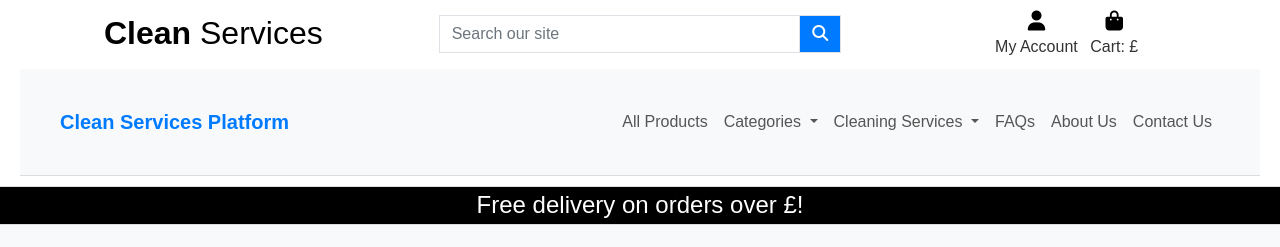
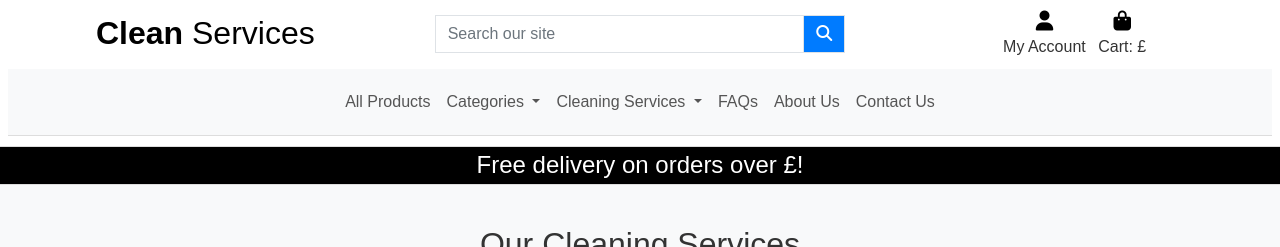
Before and after one commit to jandejager10/clean_services_platform, a Django app: template home/templates/home/index.html in a window 1280 px wide. Shown: the top 247 px of the page. Run offline with Django 3.2, Linux system fonts and the light colour scheme; the template is opened without the code that fills it, so the values that code supplies are empty; some libraries are stand-ins or nearby versions.

Commit message:
main content positioning fixed

```diff
--- a/home/templates/home/index.html
+++ b/home/templates/home/index.html
@@ -15,7 +15,7 @@
 {% endblock %}
 
 {% block content %}
-    <div class="container my-5">
+    <div class="home-content">
         <!-- Featured Services Section -->
         <section class="featured-services">
             <h2 class="text-center mb-4">Our Cleaning Services</h2>
--- a/static/css/base.css
+++ b/static/css/base.css
@@ -10,14 +10,52 @@ body, h1, h2, h3, p, ul, ol, li, a {
 
 /* Body and Containers */
 body {
+    display: flex;
+    flex-direction: column;
+    min-height: 100vh;
     background-color: #f8f9fa;
     line-height: 1.6;
 }
 
-.container {
+.site-header {
+    position: fixed;
+    top: 0;
+    left: 0;
+    right: 0;
+    background-color: white;
+    border-bottom: 1px solid #ddd;
+    z-index: 1000;
+    width: 100%;
+}
+
+.content-wrapper {
+    flex: 1 0 auto;
+    width: 100%;
+    max-width: 1200px;
+    margin: 0 auto;
+}
+
+.main-content {
+    padding: 20px;
+}
+
+.navbar-container {
+    max-width: 1200px;
+    margin: 0 auto;
+    padding: 0 20px;
+}
+
+.home-content {
     max-width: 1200px;
     margin: 0 auto;
     padding: 20px;
+}
+
+.site-footer {
+    flex-shrink: 0;
+    background-color: #343a40;
+    color: white;
+    padding: 20px 0;
 }
 
 /* Layout Styles */
@@ -171,4 +209,8 @@ footer {
     .product-item {
         padding: 10px;
     }
+
+    .content-wrapper {
+        padding-top: 150px; /* mobile header height */
+    }
 }
--- a/templates/base.html
+++ b/templates/base.html
@@ -48,7 +48,7 @@
     {% endblock %}
 </head>
 <body>
-    <header class="container-fluid fixed-top">
+    <header id="site-header" class="site-header fixed-top">
         <div id="topnav" class="row bg-white pt-lg-2 d-none d-lg-flex">
             <div class="col-12 col-lg-4 my-auto py-1 py-lg-0 text-center text-lg-left">
                 <a href="{% url 'home:index' %}" class="nav-link main-logo-link">
@@ -120,6 +120,7 @@
         </div>
     </header>
 
+    <div id="content-wrapper" class="content-wrapper">
         {% if messages %}
             <div class="message-container">
                 {% for message in messages %}
@@ -130,15 +131,12 @@
             </div>
         {% endif %}
 
-    <!-- Main Content Section -->
-    <main class="content" style="margin-top: 100px;">
-        <div class="container">
+        <main class="main-content">
             {% block content %}{% endblock %}
+        </main>
     </div>
-    </main>
 
-    <!-- Footer Section -->
-    <footer class="bg-light py-4">
+    <footer class="site-footer">
         <div class="container">
             <div class="row">
                 <div class="col-md-6 text-center text-md-start">
@@ -159,5 +157,16 @@
     </footer>
 
     <script src="{% static 'js/toasts.js' %}"></script>
+    <script>
+        function adjustContentPadding() {
+            var header = document.getElementById('site-header');
+            var content = document.getElementById('content-wrapper');
+            var headerHeight = header.offsetHeight;
+            content.style.paddingTop = headerHeight + 'px';
+        }
+
+        window.addEventListener('load', adjustContentPadding);
+        window.addEventListener('resize', adjustContentPadding);
+    </script>
 </body>
 </html>
--- a/templates/includes/main-nav.html
+++ b/templates/includes/main-nav.html
@@ -1,6 +1,5 @@
 <nav class="navbar navbar-expand-lg navbar-light bg-light">
-    <div class="container">
-        <a class="navbar-brand" href="{% url 'home:index' %}">Clean Services Platform</a>
+    <div class="navbar-container">
         <div class="navbar-nav ml-auto">
             <a class="nav-link" href="{% url 'products:product_list' %}">All Products</a>
             <a class="nav-link dropdown-toggle" href="#" id="categoriesDropdown" role="button" data-bs-toggle="dropdown" aria-haspopup="true" aria-expanded="false">
@@ -32,4 +31,5 @@
           </li>
       </ul>
   </div>
+</div>
 </nav>
```
Lines whose indentation alone changed are shown as unchanged.
